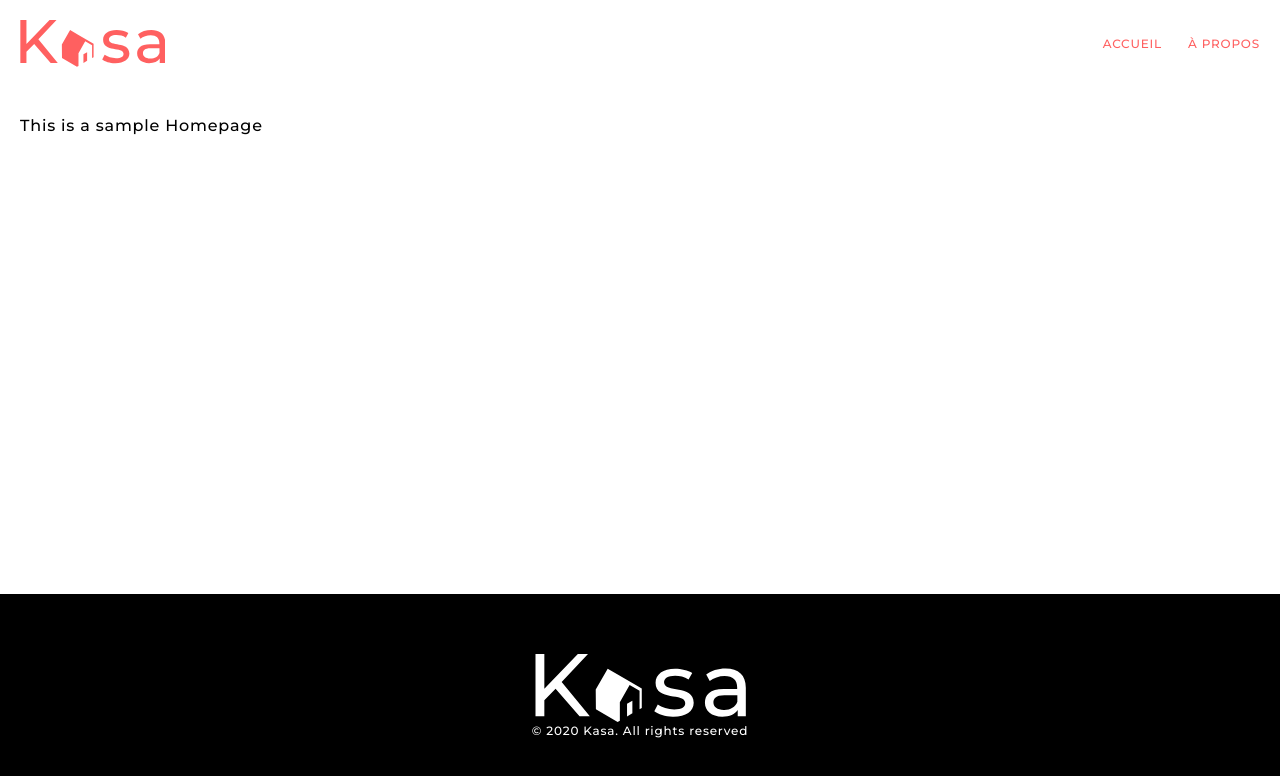
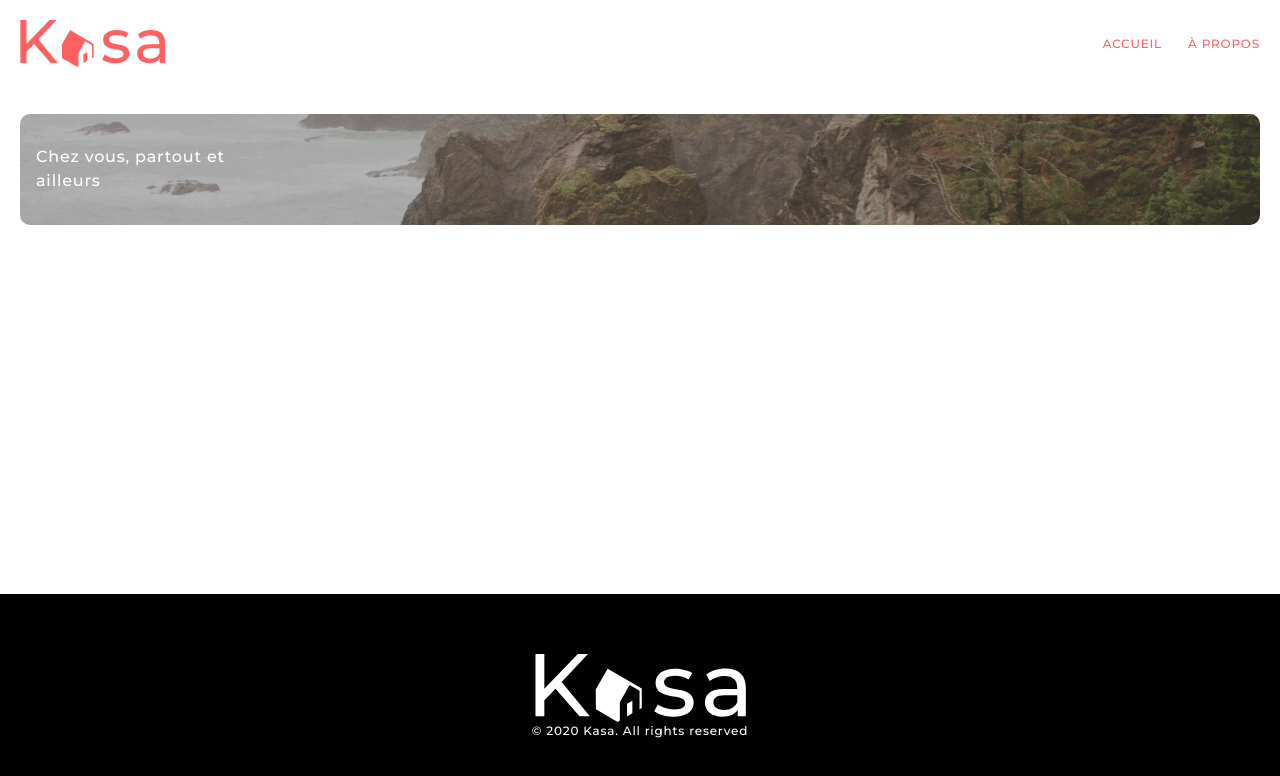
Before and after one commit to RibeyrollesMatthieu/developpez-une-application-web-avec-react-et-react-router, a React (Vite) app: page / in a window 1280 px wide. Shown: the top 776 px of the page. Built offline with nearby package versions, Linux system fonts and the light colour scheme.

Commit message:
💄 removed mixins + created hero

```diff
--- a/index.html
+++ b/index.html
@@ -2,7 +2,6 @@
 <html lang="en">
   <head>
     <meta charset="UTF-8" />
-    <link rel="icon" type="image/svg+xml" href="/vite.svg" />
     <meta name="viewport" content="width=device-width, initial-scale=1.0" />
     <title>Kasa</title>
   </head>
--- /dev/null
+++ b/src/components/Hero.jsx
@@ -0,0 +1,9 @@
+import '@/styles/components/hero.scss';
+
+export const Hero = ({ children, imageName }) => {
+  return (
+    <section className='hero' style={{ backgroundImage: `url('/src/assets/${imageName}')` }}>
+      <div className='hero-content'>{children}</div>
+    </section>
+  );
+};
--- a/src/components/pages/HomePage.jsx
+++ b/src/components/pages/HomePage.jsx
@@ -1,3 +1,11 @@
+import { Hero } from '@/components/Hero';
+
 export const HomePage = () => {
-  return <>This is a sample Homepage</>;
+  return (
+    <>
+      <Hero imageName='homepage-hero-image.jpg'>
+        <p>Chez vous, partout et ailleurs</p>
+      </Hero>
+    </>
+  );
 };
--- /dev/null
+++ b/src/styles/components/hero.scss
@@ -0,0 +1,23 @@
+@use './../colors' as colors;
+
+.hero {
+  display: flex;
+  flex-direction: column;
+  justify-content: center;
+  border-radius: 0.625rem;
+  height: 6.9375rem;
+  background-repeat: no-repeat;
+  background-size: cover;
+  background-position: center;
+  overflow: hidden;
+
+  .hero-content {
+    padding: 2rem 1rem;
+    color: colors.$white;
+    background: rgba(colors.$black, 0.3);
+
+    p {
+      max-width: 13.5625rem;
+    }
+  }
+}
--- a/src/styles/layout/footer.scss
+++ b/src/styles/layout/footer.scss
@@ -1,5 +1,4 @@
 @use './../colors' as colors;
-@use './../mixins/padding.scss' as padding;
 
 .root-footer {
   display: flex;
@@ -10,7 +9,5 @@
   color: colors.$white;
   text-align: center;
   font-size: 0.75rem;
-
-  @include padding.x(7.5rem);
-  @include padding.y(3.75rem);
+  padding: 3.75rem 7.5rem;
 }
--- a/src/styles/layout/header.scss
+++ b/src/styles/layout/header.scss
@@ -1,4 +1,3 @@
-@use './../mixins/padding.scss' as padding;
 @use './../colors' as colors;
 
 .root-header {
@@ -10,8 +9,7 @@
   align-items: center;
   height: $height;
   max-height: $height;
-  @include padding.x(var(--padding-x-page));
-  @include padding.y($padding-y);
+  padding: $padding-y var(--padding-x-page);
 
   & > .logo {
     max-height: 100%;
--- a/src/styles/layout/root-layout.scss
+++ b/src/styles/layout/root-layout.scss
@@ -1,5 +1,3 @@
-@use './../mixins/padding.scss' as padding;
-
 body,
 html {
   height: 100%;
@@ -12,7 +10,6 @@ html {
 }
 
 main {
-  @include padding.x(var(--padding-x-page));
-  @include padding.y(1.6875rem);
+  padding: 1.6875rem var(--padding-x-page);
   flex-grow: 1;
 }
--- a/src/styles/mixins/padding.scss
+++ /dev/null
@@ -1,10 +0,0 @@
-@mixin y($padding) {
-  padding-top: $padding;
-  padding-bottom: $padding;
-}
-
-/* could use padding-inline, but still experimental */
-@mixin x($padding) {
-  padding-left: $padding;
-  padding-right: $padding;
-}
```
Also changed, not shown: src/assets/homepage-hero-image.jpg (added).
